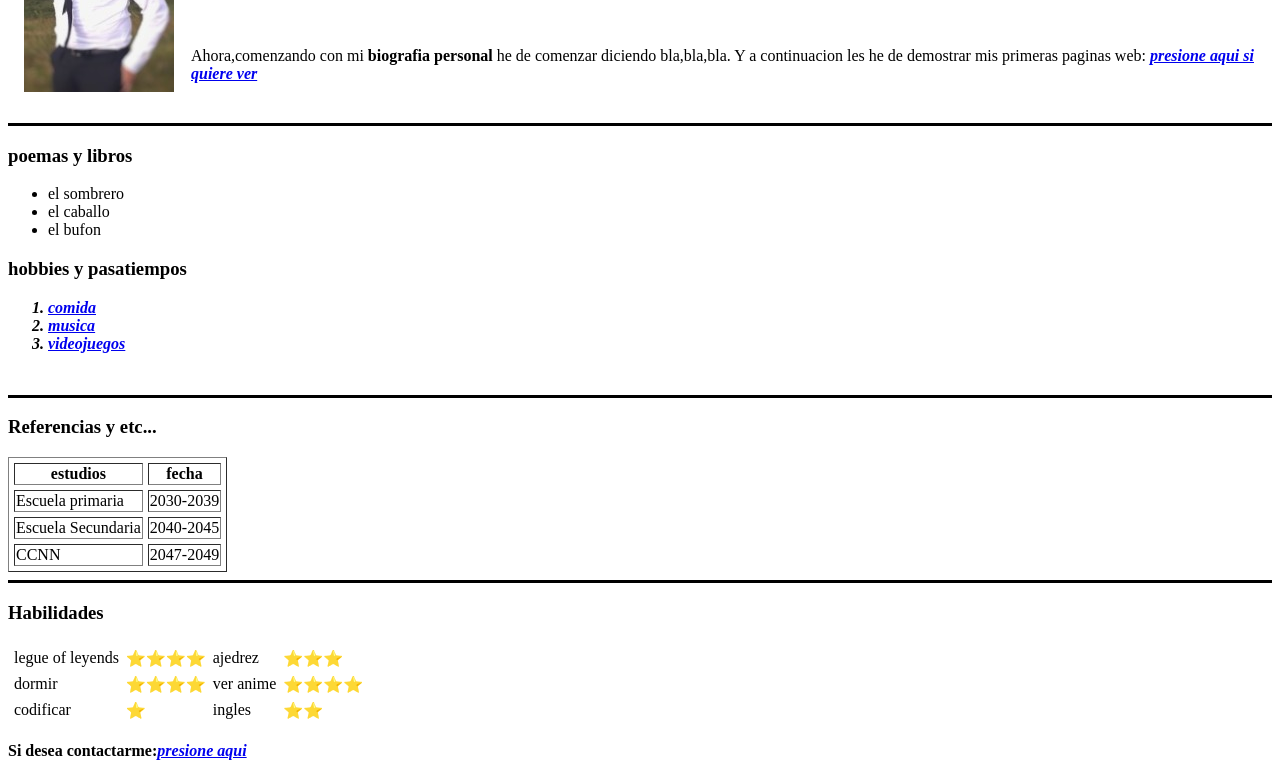
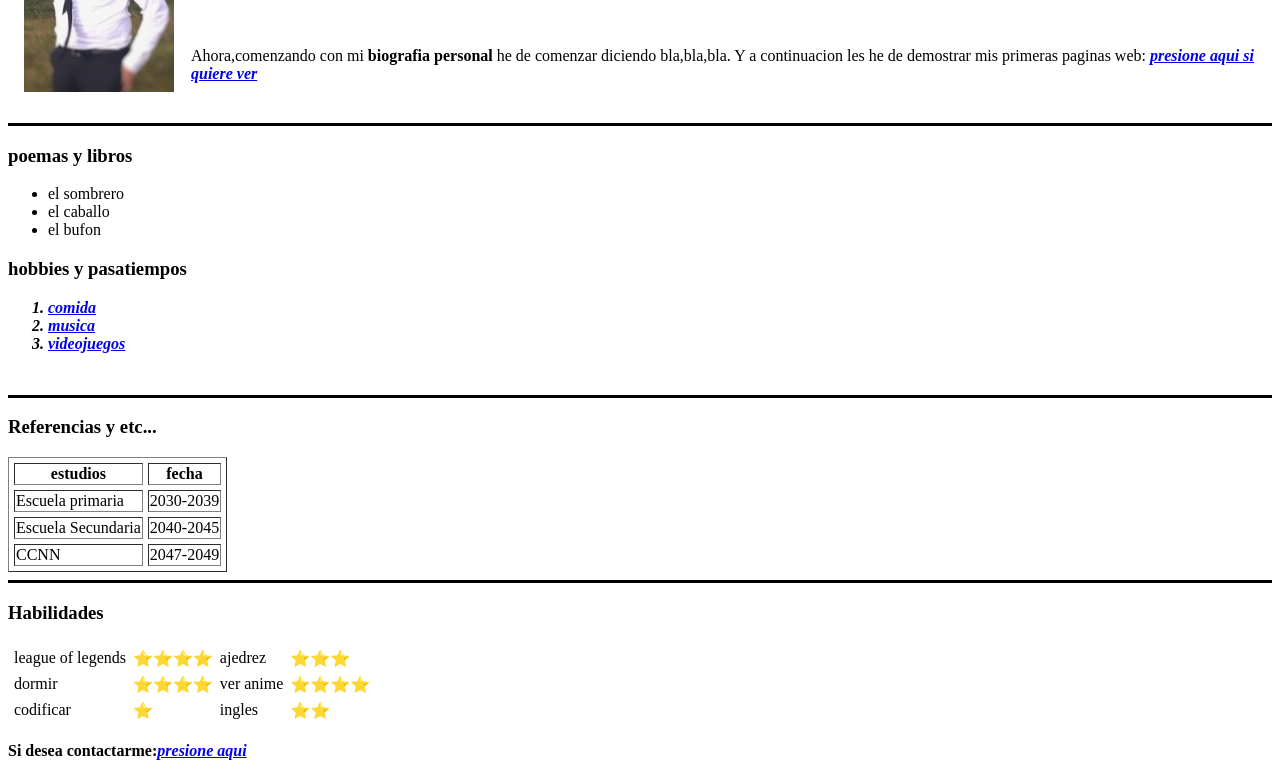
Before and after one commit to KM2004/KP1, a plain HTML site: page index.html in a window 1280 px wide. Shown: the part 161-937 px from the top of the page. Drawn offline with Linux system fonts and the light colour scheme.

Commit message:
Update index.html

```diff
--- a/index.html
+++ b/index.html
@@ -81,7 +81,7 @@
   <table cellspacing="5">
     <tbody border="1">
       <tr>
-        <td>legue of leyends</td>
+        <td>league of legends</td>
         <td>⭐⭐⭐⭐</td>
         <td>ajedrez</td>
         <td>⭐⭐⭐</td>
```
